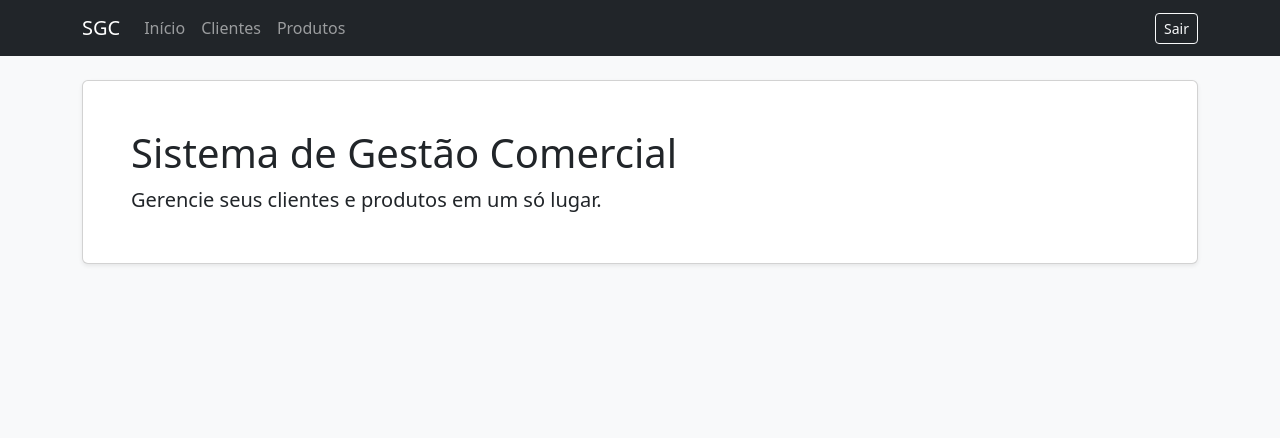
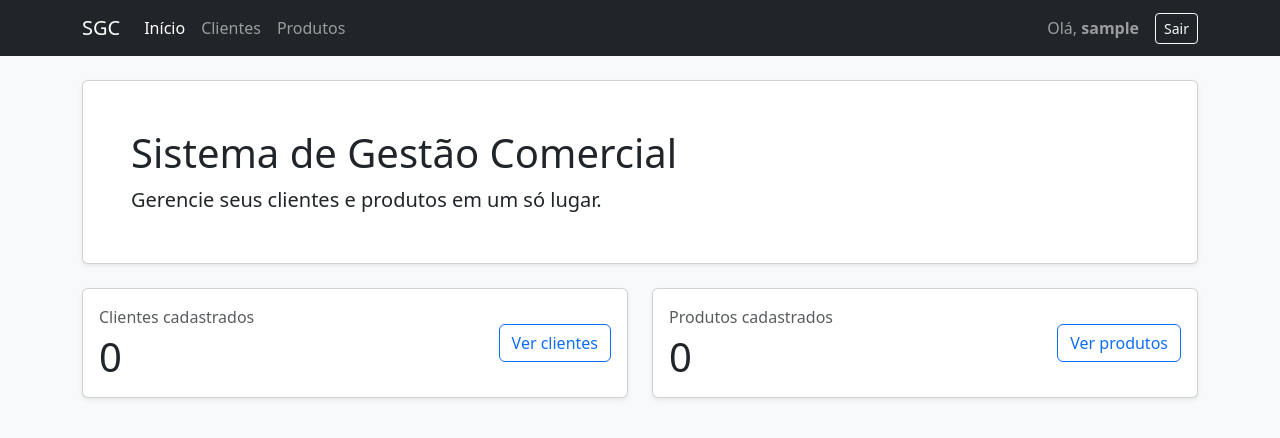
Before and after one commit to BarbaraGund/sgc-sistema-gestao-comercial, a Flask app: page / in a window 1280 px wide. Shown: the top 438 px of the page. Run offline with Flask 3, Linux system fonts and the light colour scheme; the visitor is signed in with stand-in values (Sample User, id 1).

Commit message:
Aprimora segurança, feedbacks e filtros de busca

```diff
--- a/app.py
+++ b/app.py
@@ -6,7 +6,7 @@ import re
 from decimal import Decimal, InvalidOperation
 from functools import wraps
 
-from flask import Flask, render_template, request, redirect, url_for, session, flash
+from flask import Flask, abort, render_template, request, redirect, url_for, session, flash
 from models import db, Usuario, Cliente, Produto
 
 # configuração do app
@@ -33,6 +33,9 @@ def login_required(f):
     @wraps(f)
     def decorada(*args, **kwargs):
         if 'usuario_id' not in session:
+            if request.method != 'GET':
+                # tentou fazer uma ação sem estar logado
+                abort(403)
             flash('Faça login para acessar esta página.', 'warning')
             return redirect(url_for('login'))
         return f(*args, **kwargs)
@@ -282,7 +285,9 @@ def logout():
 @login_required
 def index():
     """página inicial, mostra o total de clientes e de produtos"""
-    return render_template('index.html')
+    return render_template('index.html',
+                           total_clientes=Cliente.query.count(),
+                           total_produtos=Produto.query.count())
 
 
 # clientes
@@ -290,8 +295,15 @@ def index():
 @login_required
 def clientes():
     """lista os clientes, com busca opcional pelo nome (?q=)"""
-    lista = Cliente.query.order_by(Cliente.nome).all()
-    return render_template('clientes.html', clientes=lista)
+    # texto digitado na busca
+    busca = request.args.get('q', '').strip()
+
+    consulta = Cliente.query
+    if busca:
+        consulta = consulta.filter(Cliente.nome.icontains(busca, autoescape=True))
+
+    lista = consulta.order_by(Cliente.nome).all()
+    return render_template('clientes.html', clientes=lista, busca=busca)
 
 
 @app.route('/cliente/novo', methods=['GET', 'POST'])
@@ -395,8 +407,15 @@ def cliente_excluir(id):
 @login_required
 def produtos():
     """lista os produtos, com busca opcional pelo nome (?q=)"""
-    lista = Produto.query.order_by(Produto.nome).all()
-    return render_template('produtos.html', produtos=lista)
+    # texto digitado na busca
+    busca = request.args.get('q', '').strip()
+
+    consulta = Produto.query
+    if busca:
+        consulta = consulta.filter(Produto.nome.icontains(busca, autoescape=True))
+
+    lista = consulta.order_by(Produto.nome).all()
+    return render_template('produtos.html', produtos=lista, busca=busca)
 
 
 @app.route('/produto/novo', methods=['GET', 'POST'])
@@ -498,6 +517,37 @@ def produto_excluir(id):
     return redirect(url_for('produtos'))
 
 
+# páginas de erro
+@app.errorhandler(404)
+def pagina_nao_encontrada(erro):
+    """página de erro 404"""
+    return render_template(
+        'erro.html', codigo=404, titulo='Página não encontrada',
+        mensagem='O endereço acessado não existe ou o registro foi removido.'
+    ), 404
+
+
+@app.errorhandler(403)
+def acesso_negado(erro):
+    """página de erro 403"""
+    return render_template(
+        'erro.html', codigo=403, titulo='Acesso negado',
+        mensagem='Você não tem permissão para realizar esta ação. '
+                 'Faça login e tente novamente.'
+    ), 403
+
+
+@app.errorhandler(500)
+def erro_interno(erro):
+    """página de erro 500, desfaz o que ficou pendente no banco"""
+    # deu erro no banco, desfaz
+    db.session.rollback()
+    return render_template(
+        'erro.html', codigo=500, titulo='Erro interno',
+        mensagem='Ocorreu um problema inesperado. Tente novamente em instantes.'
+    ), 500
+
+
 # rodar o app
 if __name__ == '__main__':
     app.run(debug=True)
--- a/templates/base.html
+++ b/templates/base.html
@@ -20,11 +20,21 @@
             <div class="collapse navbar-collapse" id="menuPrincipal">
                 {% if session.get('usuario_id') %}
                 <ul class="navbar-nav me-auto mb-2 mb-lg-0">
-                    <li class="nav-item"><a class="nav-link" href="{{ url_for('index') }}">Início</a></li>
-                    <li class="nav-item"><a class="nav-link" href="{{ url_for('clientes') }}">Clientes</a></li>
-                    <li class="nav-item"><a class="nav-link" href="{{ url_for('produtos') }}">Produtos</a></li>
+                    <li class="nav-item">
+                        <a class="nav-link {{ 'active' if request.endpoint == 'index' }}" href="{{ url_for('index') }}">Início</a>
+                    </li>
+                    <li class="nav-item">
+                        <a class="nav-link {{ 'active' if request.endpoint in ('clientes', 'cliente_novo', 'cliente_editar') }}"
+                           href="{{ url_for('clientes') }}">Clientes</a>
+                    </li>
+                    <li class="nav-item">
+                        <a class="nav-link {{ 'active' if request.endpoint in ('produtos', 'produto_novo', 'produto_editar') }}"
+                           href="{{ url_for('produtos') }}">Produtos</a>
+                    </li>
                 </ul>
-                <form method="POST" action="{{ url_for('logout') }}" class="d-flex">
+                <!-- nome do usuário e botão sair -->
+                <form method="POST" action="{{ url_for('logout') }}" class="d-flex align-items-center gap-3">
+                    <span class="navbar-text">Olá, <strong>{{ session.get('username') }}</strong></span>
                     <button type="submit" class="btn btn-outline-light btn-sm">Sair</button>
                 </form>
                 {% else %}
--- a/templates/index.html
+++ b/templates/index.html
@@ -3,10 +3,35 @@
 {% block title %}Início - SGC{% endblock %}
 
 {% block content %}
-<div class="card shadow-sm">
+<div class="card shadow-sm mb-4">
     <div class="card-body p-5">
         <h1 class="display-6">Sistema de Gestão Comercial</h1>
         <p class="lead mb-0">Gerencie seus clientes e produtos em um só lugar.</p>
     </div>
 </div>
+
+<div class="row g-4">
+    <div class="col-md-6">
+        <div class="card shadow-sm h-100">
+            <div class="card-body d-flex justify-content-between align-items-center">
+                <div>
+                    <p class="text-muted mb-1">Clientes cadastrados</p>
+                    <p class="display-6 mb-0">{{ total_clientes }}</p>
+                </div>
+                <a href="{{ url_for('clientes') }}" class="btn btn-outline-primary">Ver clientes</a>
+            </div>
+        </div>
+    </div>
+    <div class="col-md-6">
+        <div class="card shadow-sm h-100">
+            <div class="card-body d-flex justify-content-between align-items-center">
+                <div>
+                    <p class="text-muted mb-1">Produtos cadastrados</p>
+                    <p class="display-6 mb-0">{{ total_produtos }}</p>
+                </div>
+                <a href="{{ url_for('produtos') }}" class="btn btn-outline-primary">Ver produtos</a>
+            </div>
+        </div>
+    </div>
+</div>
 {% endblock %}
```
Also changed, not shown: templates/clientes.html (+15 -1 lines), templates/erro.html (added, +12 -0 lines), templates/produtos.html (+15 -1 lines).
